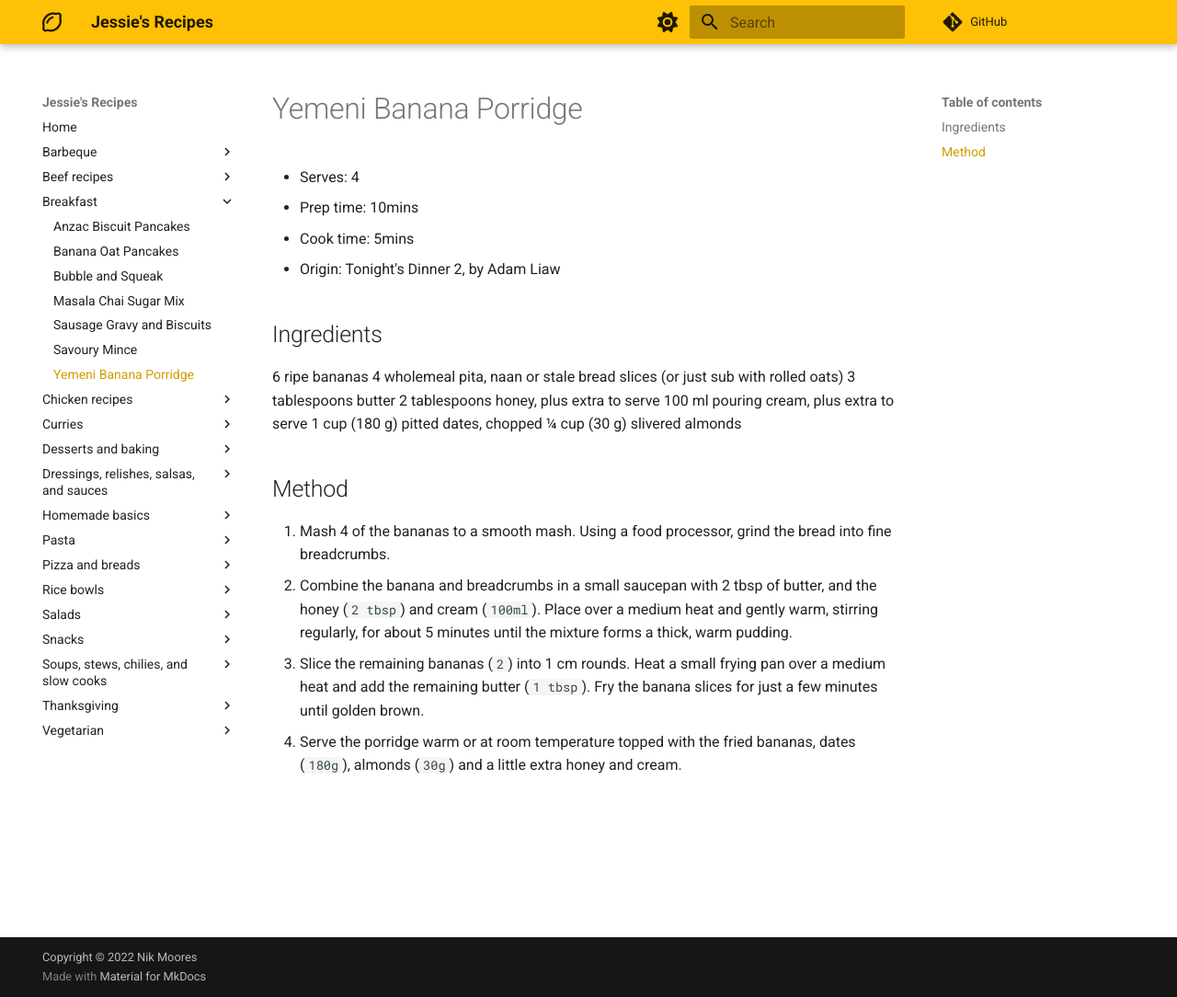
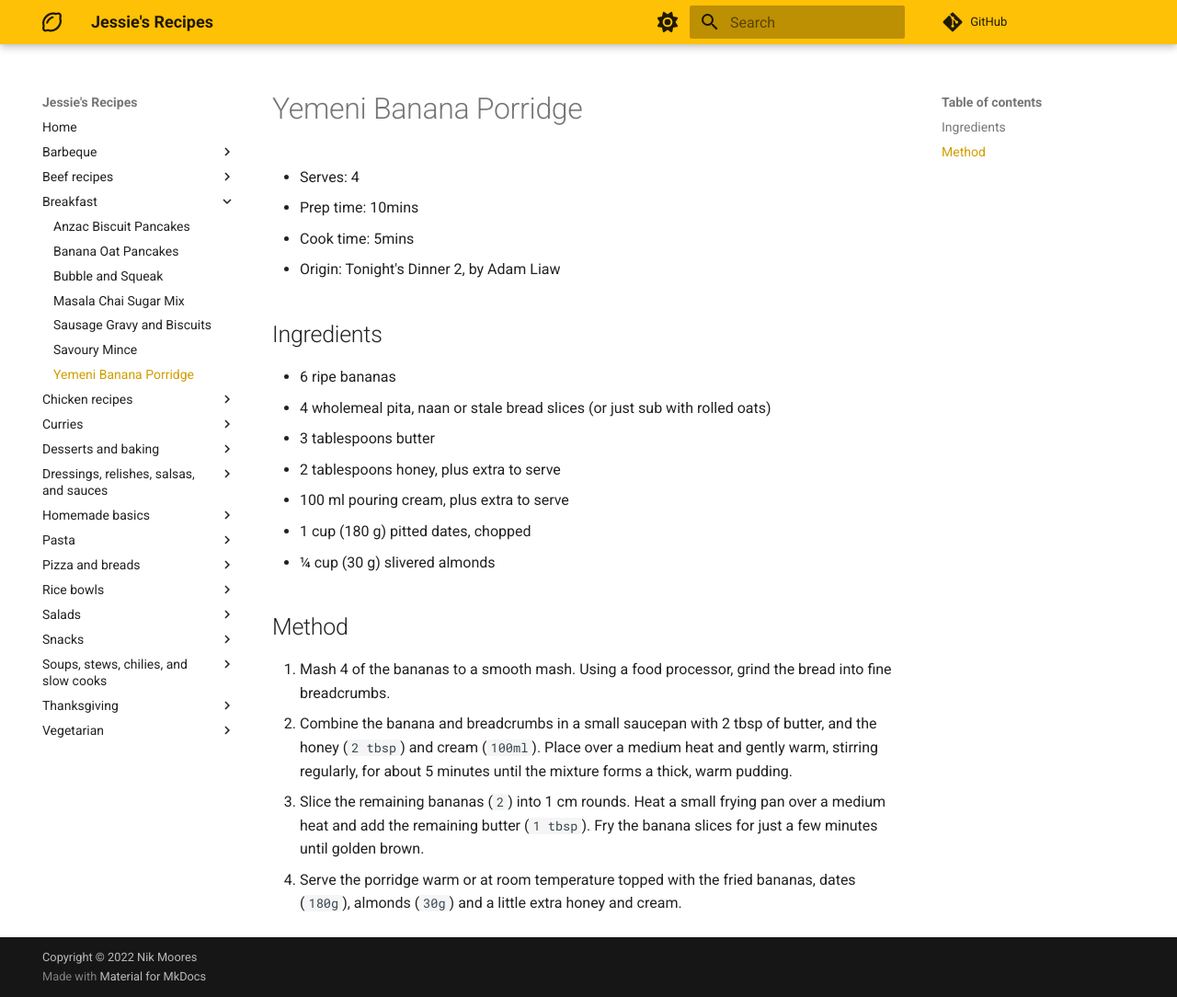
Before and after one commit to Adroz/recipe-database, an MkDocs documentation site: the page built from docs/breakfast/yemeni-banana-porridge.md, in a window 1280 px wide and 1084 px high. Shown: the whole window at 92% size. Built offline with MkDocs 1.6.1 and Material for MkDocs 9.7.7, drawn with Linux system fonts in a browser that asks for light colours; comment, search, counter and statistics services are not loaded.

```diff
--- a/docs/breakfast/yemeni-banana-porridge.md
+++ b/docs/breakfast/yemeni-banana-porridge.md
@@ -5,13 +5,13 @@
 * Origin: Tonight's Dinner 2, by Adam Liaw
 
 ## Ingredients
-6 ripe bananas
-4 wholemeal pita, naan or stale bread slices (or just sub with rolled oats)
-3 tablespoons butter
-2 tablespoons honey, plus extra to serve
-100 ml pouring cream, plus extra to serve
-1 cup (180 g) pitted dates, chopped
-¼ cup (30 g) slivered almonds
+* 6 ripe bananas
+* 4 wholemeal pita, naan or stale bread slices (or just sub with rolled oats)
+* 3 tablespoons butter
+* 2 tablespoons honey, plus extra to serve
+* 100 ml pouring cream, plus extra to serve
+* 1 cup (180 g) pitted dates, chopped
+* ¼ cup (30 g) slivered almonds
 
 ## Method
 1. Mash 4 of the bananas to a smooth mash. Using a food processor, grind the bread into fine breadcrumbs.
```
